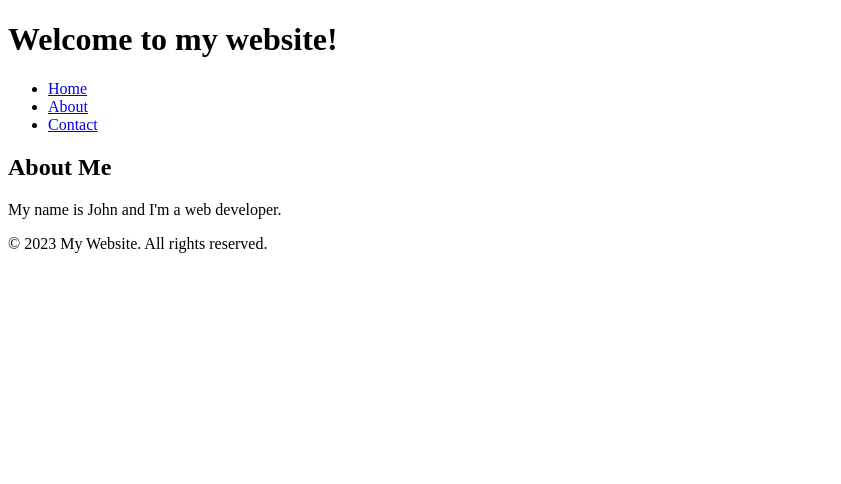
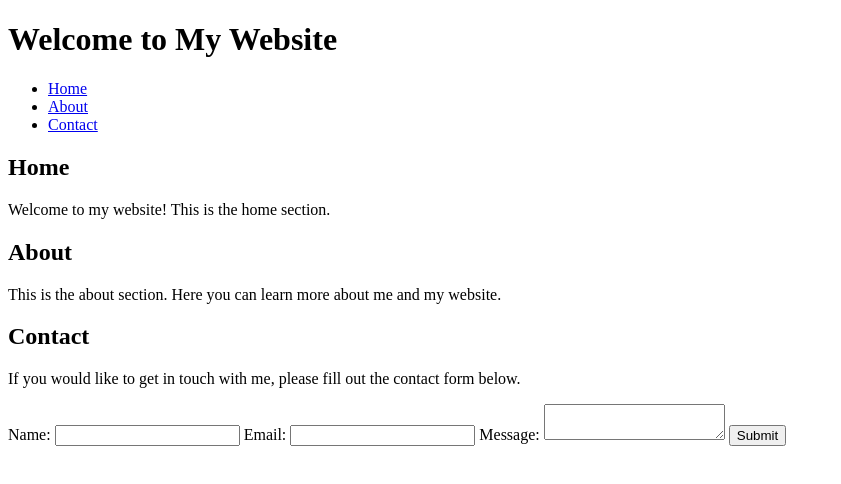
Before and after one commit to Jacothegreat/Im-bored, a plain HTML site: page imbored.html in a window 1280 px wide. Shown: the whole page, without its empty margins (0-841 px from the left). Drawn offline with Linux system fonts and the light colour scheme.

Commit message:
Update imbored.html

```diff
--- a/imbored.html
+++ b/imbored.html
@@ -1,25 +1,40 @@
 <!DOCTYPE html>
 <html>
 <head>
-	<title>My Website</title>
+    <title>My First Website</title>
 </head>
 <body>
     <header>
-		<h1>Welcome to my website!</h1>
-	</header>
+        <h1>Welcome to My Website</h1>
         <nav>
             <ul>
-			<li><a href="#">Home</a></li>
-			<li><a href="#">About</a></li>
-			<li><a href="#">Contact</a></li>
+                <li><a href="#home">Home</a></li>
+                <li><a href="#about">About</a></li>
+                <li><a href="#contact">Contact</a></li>
             </ul>
         </nav>
+    </header>
     <main>
-		<h2>About Me</h2>
-		<p>My name is John and I'm a web developer.</p>
+        <section id="home">
+            <h2>Home</h2>
+            <p>Welcome to my website! This is the home section.</p>
+        </section>
+        <section id="about">
+            <h2>About</h2>
+            <p>This is the about section. Here you can learn more about me and my website.</p>
+        </section>
+        <section id="contact">
+            <h2>Contact</h2>
+            <p>If you would like to get in touch with me, please fill out the contact form below.</p>
+            <form action="/contact" method="post">
+                <label for="name">Name:</label>
+                <input type="text" id="name" name="name" required>
+                <label for="email">Email:</label>
+                <input type="email" id="email" name="email" required>
+                <label for="message">Message:</label>
+                <textarea id="message" name="message" required></textarea>
+                <input type="submit" value="Submit">
+            </form>
+        </section>
     </main>
     <footer>
-		<p>&copy; 2023 My Website. All rights reserved.</p>
-	</footer>
-</body>
-</html>
```
Lines whose indentation alone changed are shown as unchanged.
